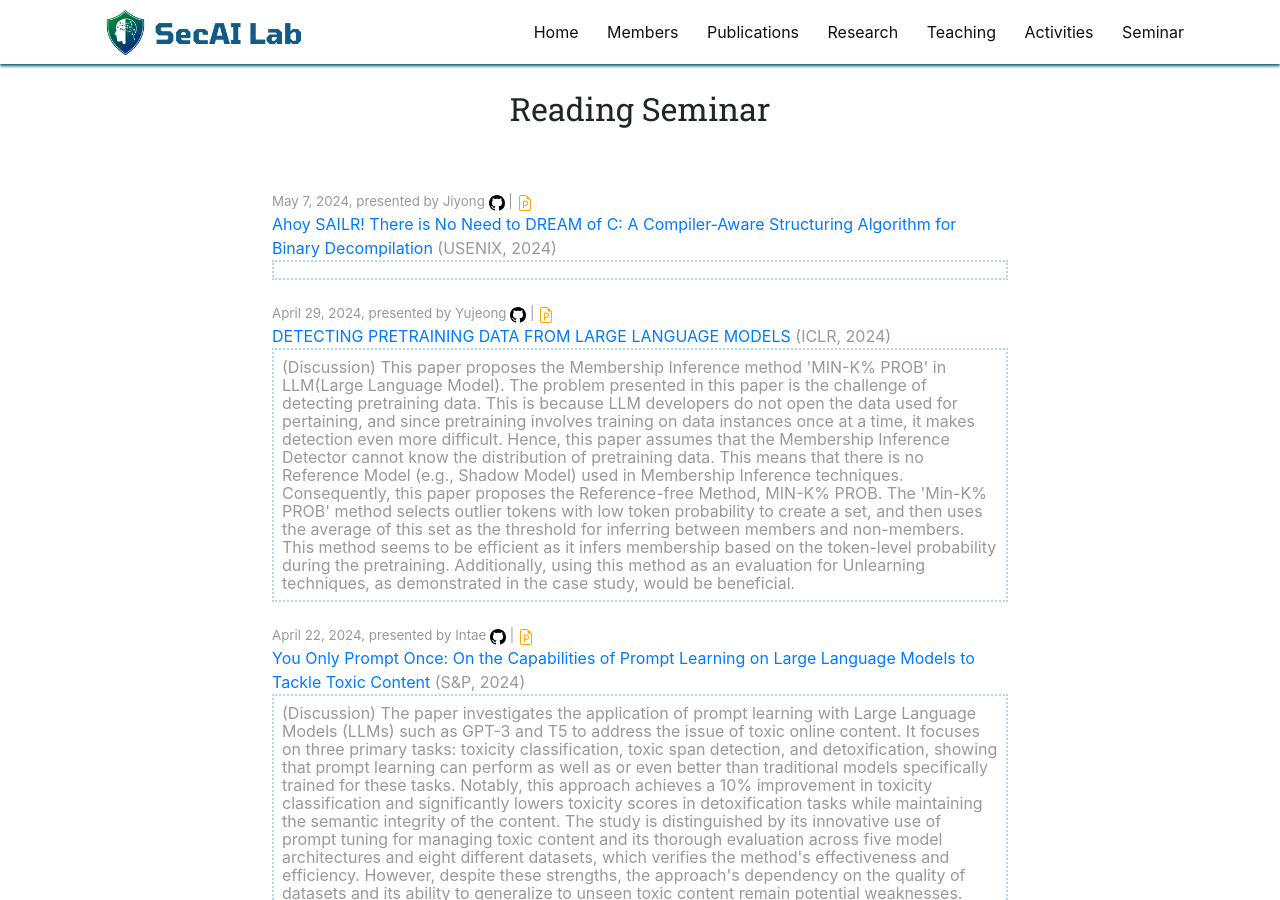
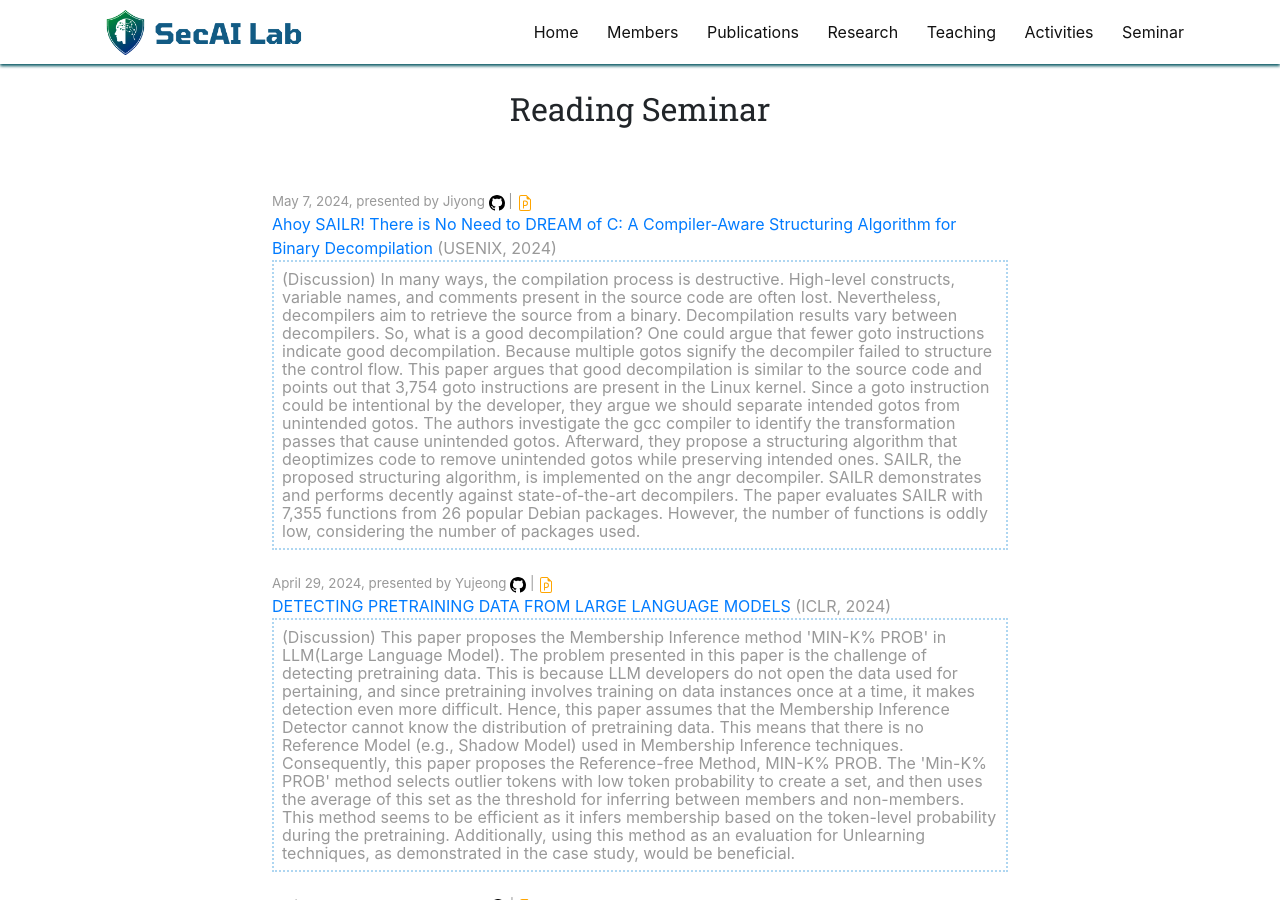
Before and after one commit to SecAI-Lab/secai-lab.github.io, a Jekyll site: the page built from pages/seminar.md, in a window 1280 px wide and 900 px high. Built offline with Jekyll 4.4.1, drawn with Linux system fonts in a browser that asks for light colours; nearby versions of some CDN libraries.

Commit message:
discussion

```diff
--- a/_data/readings.yml
+++ b/_data/readings.yml
@@ -6,7 +6,7 @@
   conference: USENIX
   date: 2024.05.07
   pub_year: 2024
-  discussion: ""
+  discussion: "(Discussion) In many ways, the compilation process is destructive. High-level constructs, variable names, and comments present in the source code are often lost. Nevertheless, decompilers aim to retrieve the source from a binary. Decompilation results vary between decompilers. So, what is a good decompilation? One could argue that fewer goto instructions indicate good decompilation. Because multiple gotos signify the decompiler failed to structure the control flow. This paper argues that good decompilation is similar to the source code and points out that 3,754 goto instructions are present in the Linux kernel. Since a goto instruction could be intentional by the developer, they argue we should separate intended gotos from unintended gotos. The authors investigate the gcc compiler to identify the transformation passes that cause unintended gotos. Afterward, they propose a structuring algorithm that deoptimizes code to remove unintended gotos while preserving intended ones. SAILR, the proposed structuring algorithm, is implemented on the angr decompiler. SAILR demonstrates and performs decently against state-of-the-art decompilers. The paper evaluates SAILR with 7,355 functions from 26 popular Debian packages. However, the number of functions is oddly low, considering the number of packages used."
 
 - title: "DETECTING PRETRAINING DATA FROM LARGE LANGUAGE MODELS"
   link: "https://arxiv.org/pdf/2310.16789"
```
